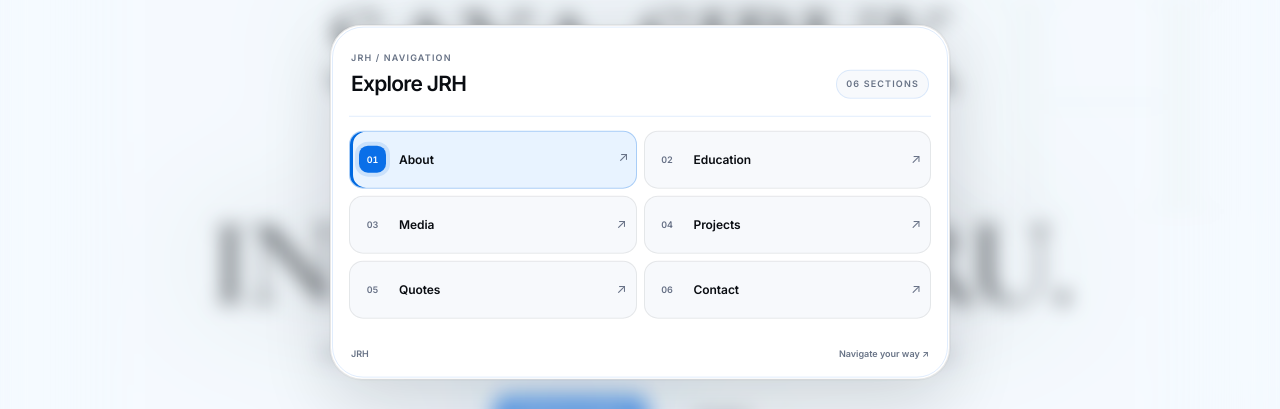
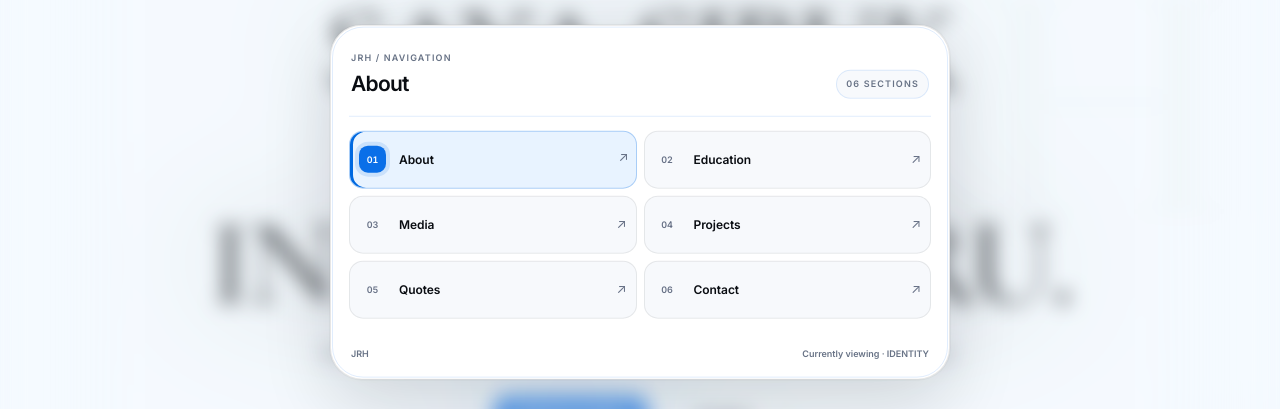
Before and after one commit to LionerHakim/JRHs, a React (Vite) app: page / in a window 1280 px wide. Both pictures are taken after a click on the button "Buka menu". Shown: the part 198-607 px from the top of the page. Built offline with nearby package versions, Linux system fonts and the light colour scheme.

Commit message:
Make Level 5 navigation context-aware

```diff
--- a/src/main.tsx
+++ b/src/main.tsx
@@ -761,7 +761,7 @@ ${name.trim()}`)
             <div className="menu-panel-head">
               <div>
                 <span>JRH / NAVIGATION</span>
-                <strong>Explore JRH</strong>
+                <strong>{sectionItems.find(([id]) => id === activeSection)?.[1] ?? 'Explore JRH'}</strong>
               </div>
               <span className="menu-panel-count">{String(sectionItems.length).padStart(2, '0')} SECTIONS</span>
             </div>
@@ -783,7 +783,7 @@ ${name.trim()}`)
             </div>
             <div className="menu-panel-foot">
               <span>JRH</span>
-              <span>Navigate your way ↗</span>
+              <span>Currently viewing · {activeSection.toUpperCase()}</span>
             </div>
           </nav>
 
```
